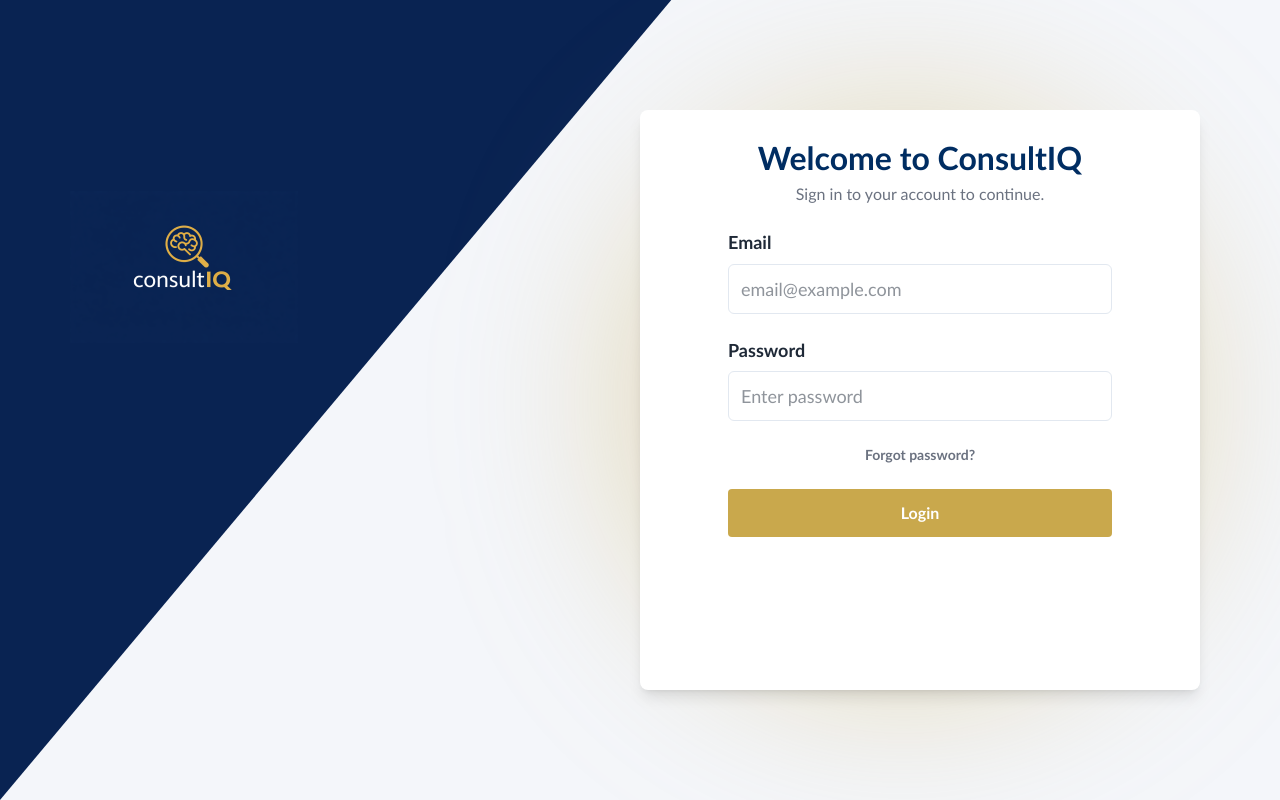
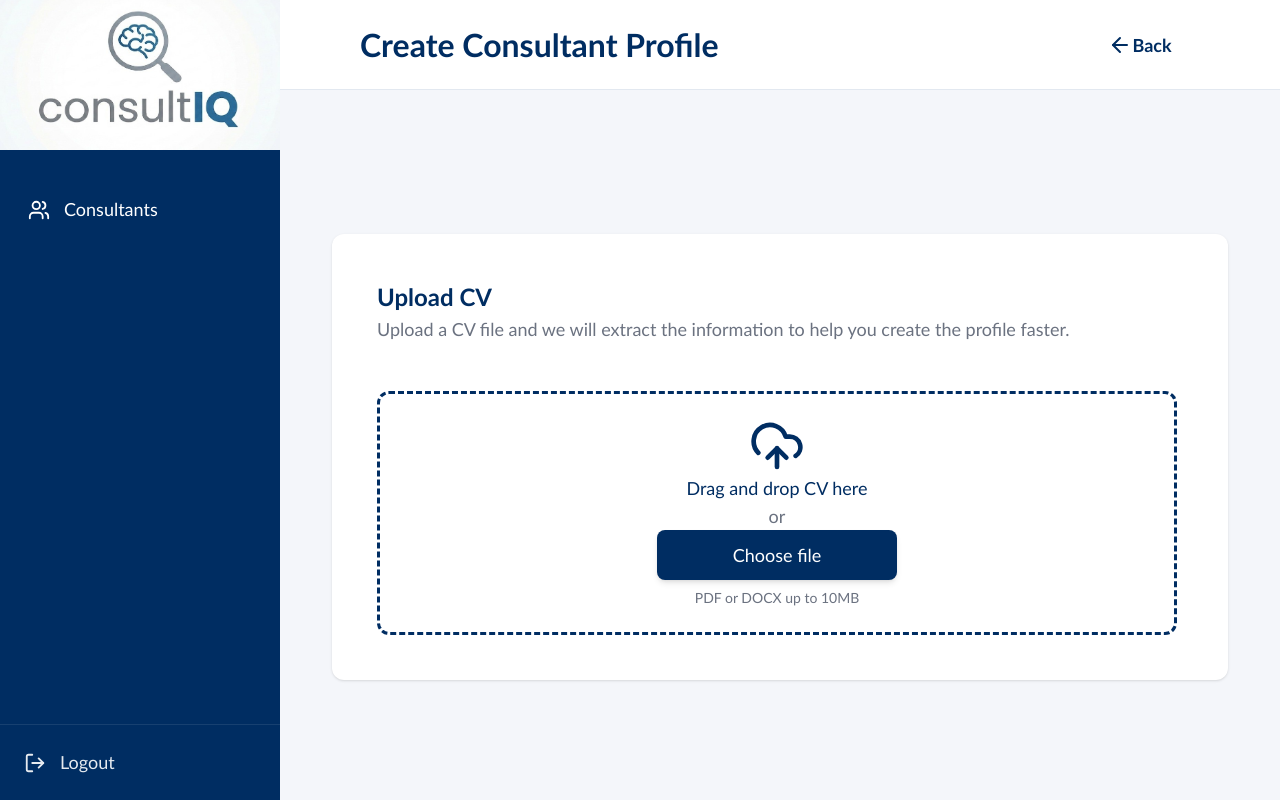
Before and after one commit to COS301-SE-2026/ConsultIQ, a React (Vite) app in the folder frontend/: page /cv-upload in a window 1280 px wide. Before the commit this address led to /login. Built offline with nearby package versions, Linux system fonts and the light colour scheme; no server answers.

Commit message:
feature: add CV upload page

```diff
--- a/frontend/src/features/cv-parsing/pages/cv-upload-page.tsx
+++ b/frontend/src/features/cv-parsing/pages/cv-upload-page.tsx
@@ -0,0 +1,82 @@
+import {UploadCloud, ArrowLeft, CheckCircle2} from "lucide-react";
+import {useNavigate} from "react-router-dom";
+import Sidebar from "../../../components/layout/sidebar/sidebar";
+import {consultantManagerSidebarItems} from "../../../components/layout/sidebar/sidebar.config";
+import {Card}  from "../../../components/ui/card";
+import React, {useState} from "react";
+import type {DragEvent} from "react";
+import { toast } from "sonner";
+
+
+export default function CVUpload (){
+    const navigate = useNavigate();
+    const [_isDragging,setDragging]= useState(false);
+    const [isFileUploaded, setIsFileUploaded]= useState(false);
+    const [fileName, setFileName]= useState("");
+
+    const handleFileChange= (e: React.ChangeEvent<HTMLInputElement>)=> {
+      const filSelected= e.target.files?.[0];
+      if(!filSelected) return;
+      toast.success("File successfully uploaded",{description: filSelected.name, duration: 3500,});
+      e.target.value= "";
+      setTimeout(()=> {alert("Navigating to the CV Extraction Preview page...");}, 2000)
+      };
+    return (
+    <div className="flex h-screen" style={{ backgroundColor: "var(--color-surface)" }}>
+      <Sidebar items={consultantManagerSidebarItems} />
+      <div className="flex-1 flex flex-col h-screen overflow-hidden">
+        <header
+          className="shrink-0 z-20 bg-white border-b h-[90px] flex items-center justify-between w-full"
+          style={{ borderColor: "var(--color-border)", paddingLeft: "80px", paddingRight: "80px" }}>
+          <h1 className="text-4xl font-bold" style={{ color: "var(--color-primary)" }}>
+            Create Consultant Profile
+          </h1>
+          <div className="flex gap-6">
+            <button
+              onClick={() => navigate(-1)}
+              className="flex items-center justify-center h-12 w-30 px-6 text-lg rounded-xl font-semibold bg-white shadows:md"
+              style={{ color: "var(--color-primary)" }}>
+              <ArrowLeft className="mr-2" />
+              Back
+            </button>
+        </div>
+        </header>
+        <div className="h-6"/>
+        <main className="flex-1 flex items-center justify-center overflow-y-auto">
+        <Card className="w-full max-w-4xl max-h-[90vh] overflow-y-auto relative border-none rounded-xl" style={{ padding: "45px" }}>
+            <div className="w-full max-w-[800px] flex flex-col gap-12 mx-auto">
+                <div className="text-left mb-2">
+                    <h2>Upload CV</h2>
+                    <p className="text-lg" style={{ color: "var(--color-text-secondary)" }}>
+                        Upload a CV file and we will extract the information to help you create the profile faster. </p>
+                </div>
+                {
+                  isFileUploaded? (
+                    <div className="w-full border border-gray-100 rounded-xl flex flex-col items-center justify-center ">
+                      <CheckCircle2 className="h-14 w-14 text-green-600 animate-bounce"/>
+                      <h3 className="text-2xl font-bold mb-2">File successfully uploaded</h3>
+                      <p className="text-base ">{fileName}</p>
+                    </div>
+                  ):(
+                <div className= "w-full border rounded-xl flex flex-col items-center justify-center"
+                  style={{border: "3px dashed var(--color-primary)", color: "var(--color-primary)",}}
+                    onDragOver= {(e: DragEvent<HTMLDivElement>) =>{e.preventDefault()
+                                setDragging(true);}}>
+                <div className="h-6"/>
+                <UploadCloud className="h-14 w-14 mb-4"/>
+                <p className="text-lg">Drag and drop CV here</p>
+                <span className="text-lg "style={{ color: "var(--color-text-secondary)" }}>or</span>
+                <input type="file" id="cv-upload" className="hidden" accept=".pdf,.docx" onChange={handleFileChange}></input>
+                <label htmlFor="cv-upload" role="button"
+                className="flex items-center justify-center gap-2 min-w-[240px] h-[50px] text-white rounded-lg font-semi-bold text-lg shadow-md" style={{ backgroundColor: "var(--color-primary)", color: "white" }}
+                >Choose file</label>
+                <div className="h-2"/>
+                <span className ="text-sm"style={{ color: "var(--color-text-secondary)" }}>PDF or DOCX up to 10MB </span>
+                <div className="h-6"/>
+                </div>
+                  )}
+              </div>
+            </Card>
+        </main>
+    </div>
+</div>)}
--- a/frontend/src/routes/app-routes.tsx
+++ b/frontend/src/routes/app-routes.tsx
@@ -16,6 +16,7 @@ import UnderConstructionPage from "../features/consultants/pages/under-construct
 import ConsultantProfileViewPage from "../features/consultants/pages/consultant-profile-view";
 import CreateProfilePage from "../features/consultants/pages/create-profile-page";
 import ProfileCreationEntryFlow from "../features/cv-parsing/pages/profile-creation-entry-flow"
+import CVUpload from "../features/cv-parsing/pages/cv-upload-page"
 // Project pages (Added missing imports)
 import ProjectSpecificationPage from "../features/projects/pages/project-specification-page";
 import ProjectListPage from "../features/projects/pages/project-list-page";
@@ -50,6 +51,7 @@ function AnimatedRoutes() {
                     <Route path="/profile-view" element={<PageTransition><ConsultantProfileViewPage /></PageTransition>} />
                     <Route path="/create-profile/:userId" element={<ProtectedRoute><PageTransition><CreateProfilePage /></PageTransition></ProtectedRoute>} />                </Route>
                     <Route path="/profile-creation-entry-flow" element={<PageTransition><ProfileCreationEntryFlow /></PageTransition>} />
+                    <Route path="/cv-upload" element={<PageTransition><CVUpload /></PageTransition>} />
 
                 {/* Catch-all: Redirect unknown URLs to login */}
                 <Route path="*" element={<Navigate to="/login" replace />} />
```
